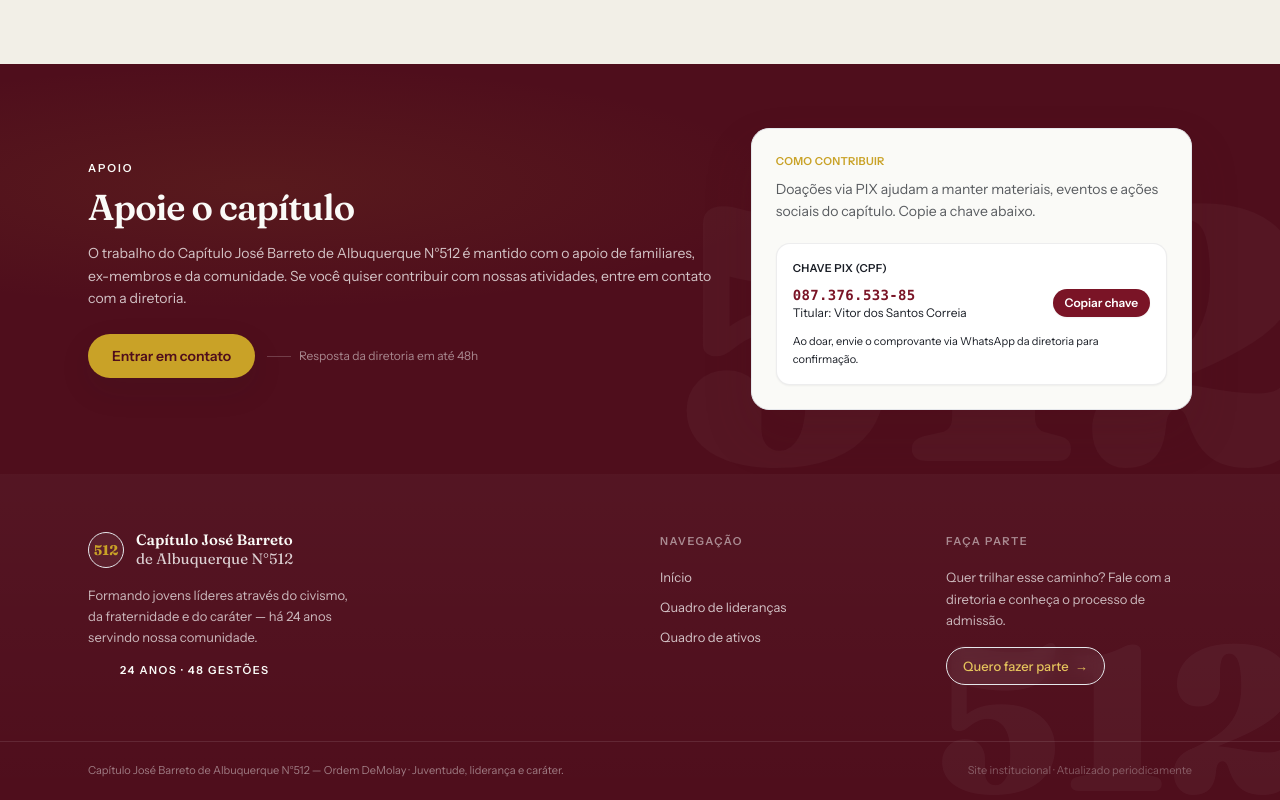
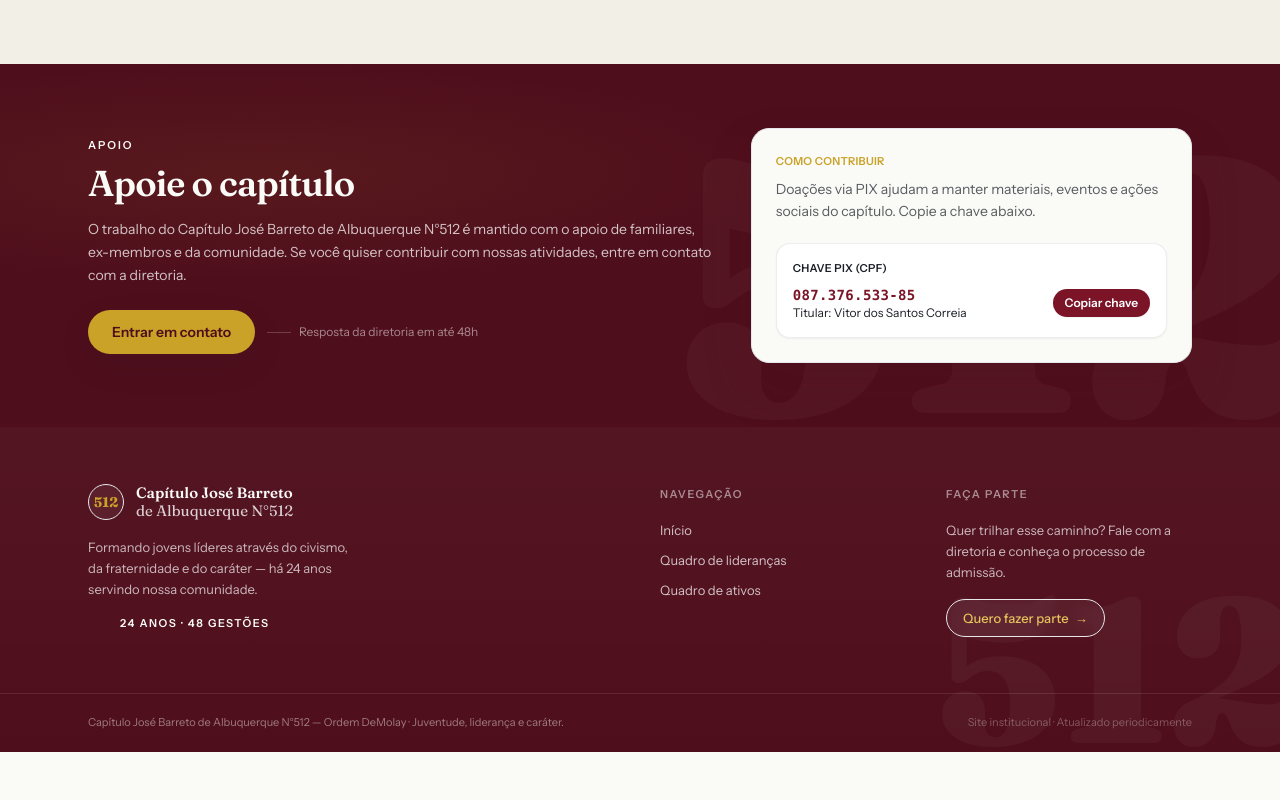
Before and after one commit to vitorcorreia20/site-jba, a Next.js app: page / in a window 1280 px wide. Shown: the part 5866-6666 px from the top of the page. After the commit the page ends 6618 px from the top, so only its background shows below. Built offline with nearby package versions, Linux system fonts and the light colour scheme.

Commit message:
fix: remove mensage of user send comprovant in whatsapp, in app/page.tsx

```diff
--- a/app/page.tsx
+++ b/app/page.tsx
@@ -382,9 +382,6 @@ export default async function HomePage() {
                   </div>
                   <CopyPixButton pix="08737653385" />
                 </div>
-                <p className="mt-3 text-[11px] leading-relaxed text-[var(--ink)]/40">
-                  Ao doar, envie o comprovante via WhatsApp da diretoria para confirmação.
-                </p>
               </div>
             </div>
           </div>
```
